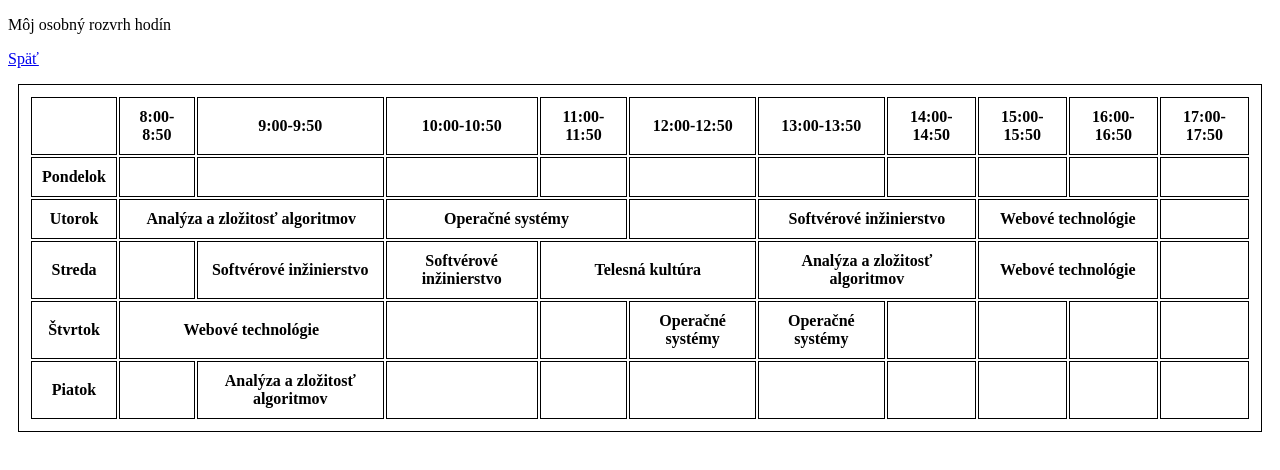
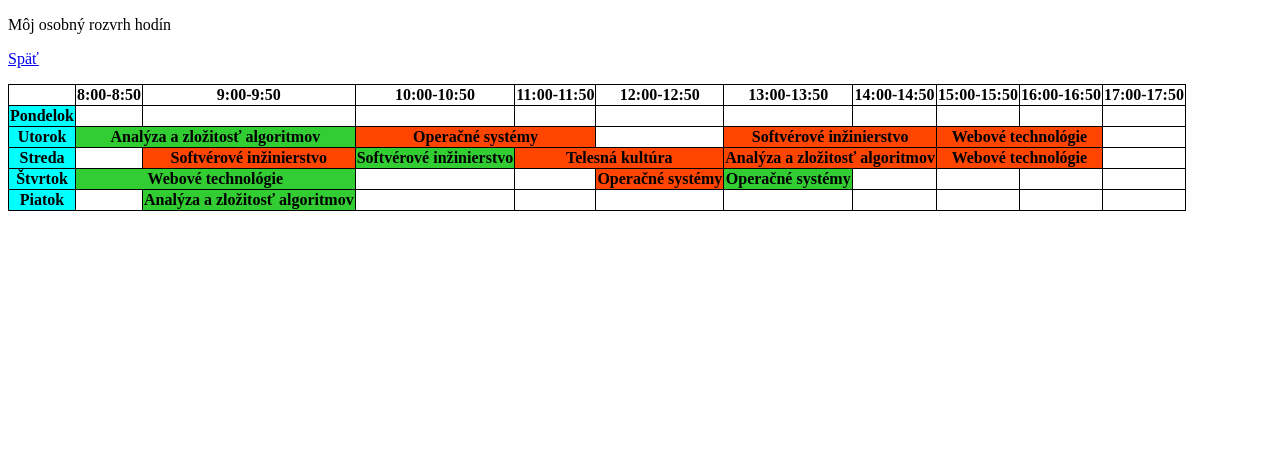
Before and after one commit to AndrejBelko/webtech-zadanie1, a plain HTML site: page rozvrh.html in a window 1280 px wide. Drawn offline with Linux system fonts and the light colour scheme.

Commit message:
uprava rozvrhu css

```diff
--- a/rozvrh.html
+++ b/rozvrh.html
@@ -3,9 +3,7 @@
 <head>
     <meta charset="utf-8">
     <title>Rozvrh</title>
-    <style>
-        table,th,td{border: 1px solid black; margin: 10px; padding: 10px}
-    </style>
+    <link rel="stylesheet" href="vendor/styles.css">
 </head>
 <body>
     <header>
@@ -14,7 +12,7 @@
     <p>
         <a href="https://webte1.fei.stuba.sk/~xbelkoa/xd">Späť</a>
     </p>
-    <table>
+    <table class="timetable">
         <tr>
             <th></th>
             <th>8:00-8:50</th>
@@ -29,7 +27,7 @@
             <th>17:00-17:50</th>
         </tr>
         <tr>
-            <th>Pondelok</th>
+            <th class="day">Pondelok</th>
             <th></th>
             <th></th>
             <th></th>
@@ -42,42 +40,42 @@
             <th></th>
         </tr>
         <tr>
-            <th>Utorok</th>
-            <th colspan="2">Analýza a zložitosť algoritmov</th>
-            <th colspan="2">Operačné systémy</th>
+            <th class="day">Utorok</th>
+            <th colspan="2" class="seminar">Analýza a zložitosť algoritmov</th>
+            <th colspan="2" class="lecture">Operačné systémy</th>
             <th></th>
-            <th colspan="2">Softvérové inžinierstvo</th>
-            <th colspan="2">Webové technológie</th>
+            <th colspan="2" class="lecture">Softvérové inžinierstvo</th>
+            <th colspan="2" class="lecture">Webové technológie</th>
             <th></th>
 
         </tr>
         <tr>
-            <th>Streda</th>
+            <th class="day">Streda</th>
             <th></th>
-            <th>Softvérové inžinierstvo</th>
-            <th>Softvérové inžinierstvo</th>
-            <th colspan="2">Telesná kultúra</th>
-            <th colspan="2">Analýza a zložitosť algoritmov</th>
-            <th colspan="2">Webové technológie</th>
+            <th class="lecture">Softvérové inžinierstvo</th>
+            <th class="seminar">Softvérové inžinierstvo</th>
+            <th colspan="2" class="lecture">Telesná kultúra</th>
+            <th colspan="2" class="lecture">Analýza a zložitosť algoritmov</th>
+            <th colspan="2" class="lecture">Webové technológie</th>
             <th></th>
 
         </tr>
         <tr>
-            <th>Štvrtok</th>
-            <th colspan="2">Webové technológie</th>
+            <th class="day">Štvrtok</th>
+            <th colspan="2" class="seminar">Webové technológie</th>
             <th></th>
             <th></th>
-            <th>Operačné systémy</th>
-            <th>Operačné systémy</th>
+            <th class="lecture">Operačné systémy</th>
+            <th class="seminar">Operačné systémy</th>
             <th></th>
             <th></th>
             <th></th>
             <th></th>
         </tr>
         <tr>
-            <th>Piatok</th>
+            <th class="day">Piatok</th>
             <th></th>
-            <th>Analýza a zložitosť algoritmov</th>
+            <th class="seminar">Analýza a zložitosť algoritmov</th>
             <th></th>
             <th></th>
             <th></th>
--- /dev/null
+++ b/vendor/styles.css
@@ -0,0 +1,21 @@
+.timetable{
+    border-collapse: collapse;
+    border: 1px solid black;
+}
+
+.timetable th,td{
+    border-collapse: collapse;
+    border: 1px solid black;
+}
+
+.day{
+    background-color: cyan;
+}
+
+.seminar{
+    background-color: limegreen;
+}
+
+.lecture{
+    background-color: orangered;
+}
```
Also changed, not shown: index.html (+8 -4 lines).
